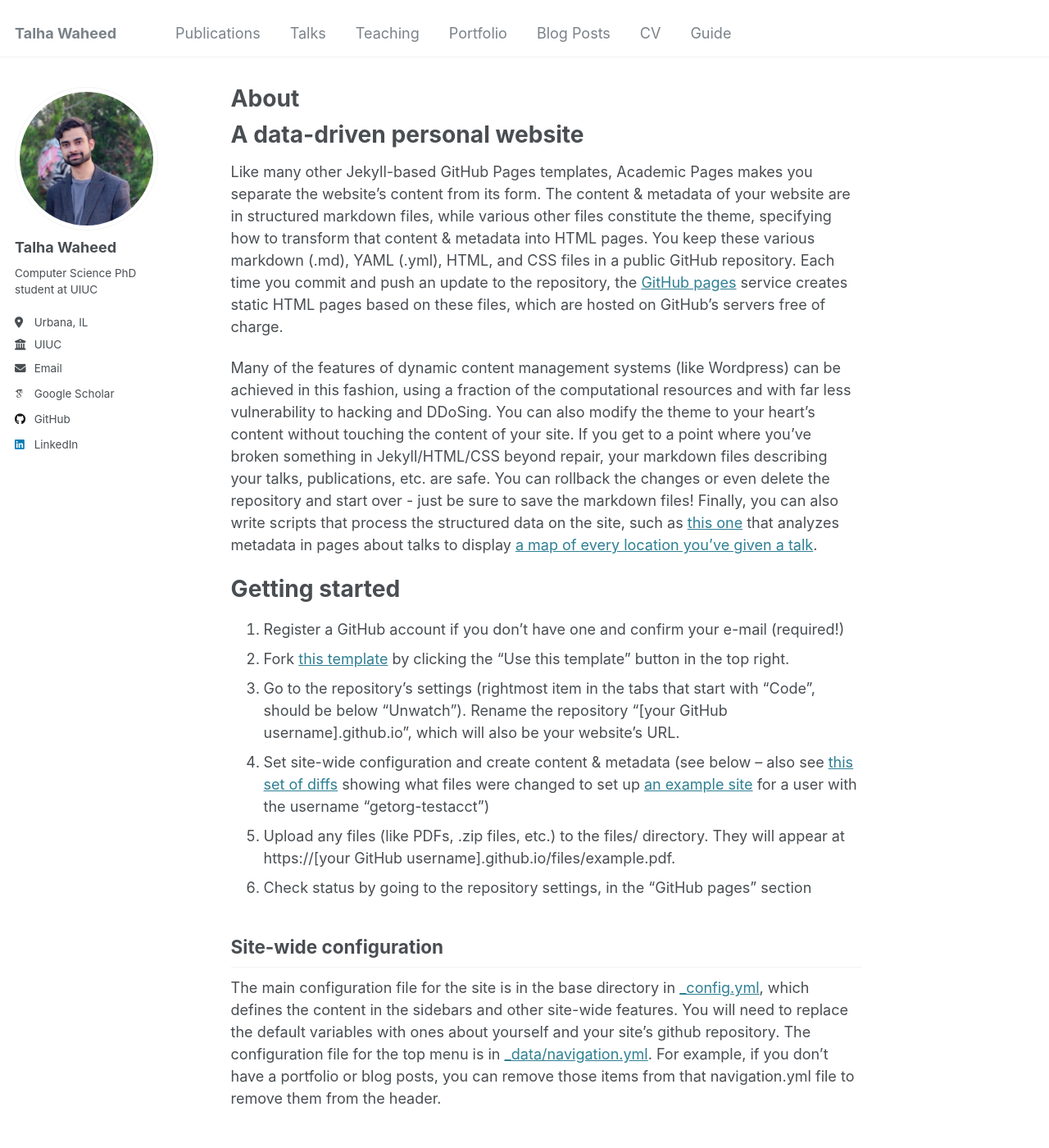
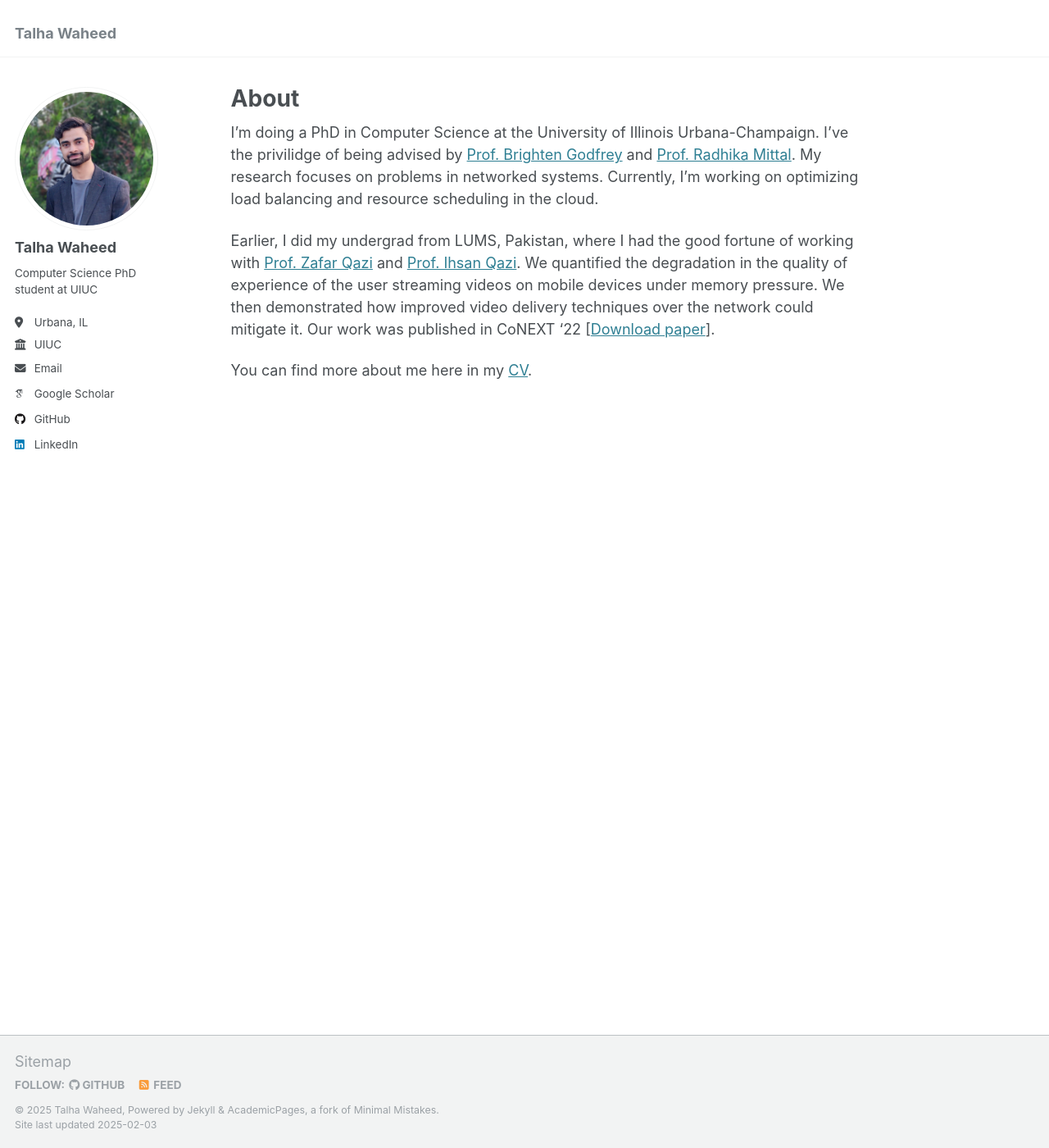
Before and after one commit to talha-waheed/talha-waheed.github.io, a Jekyll site: the page built from _pages/about.md, in a window 1280 px wide and 1400 px high. Shown: the whole window at 82% size. Built offline with Jekyll 4.4.1, drawn with Linux system fonts in a browser that asks for light colours; some web fonts are replaced; some of the changed text lies outside the part shown.

Commit message:
added minimum required stuff

```diff
--- a/_pages/about.md
+++ b/_pages/about.md
@@ -8,13 +8,15 @@ redirect_from:
 ---
 
 
-A data-driven personal website
-======
-Like many other Jekyll-based GitHub Pages templates, Academic Pages makes you separate the website's content from its form. The content & metadata of your website are in structured markdown files, while various other files constitute the theme, specifying how to transform that content & metadata into HTML pages. You keep these various markdown (.md), YAML (.yml), HTML, and CSS files in a public GitHub repository. Each time you commit and push an update to the repository, the [GitHub pages](https://pages.github.com/) service creates static HTML pages based on these files, which are hosted on GitHub's servers free of charge.
+<!-- A data-driven personal website -->
+<!-- ====== -->
+I'm doing a PhD in Computer Science at the University of Illinois Urbana-Champaign. I've the privilidge of being advised by [Prof. Brighten Godfrey](https://pbg.cs.illinois.edu) and [Prof. Radhika Mittal](https://radhikam.web.illinois.edu). My research focuses on problems in networked systems. Currently, I'm working on optimizing load balancing and resource scheduling in the cloud.
 
-Many of the features of dynamic content management systems (like Wordpress) can be achieved in this fashion, using a fraction of the computational resources and with far less vulnerability to hacking and DDoSing. You can also modify the theme to your heart's content without touching the content of your site. If you get to a point where you've broken something in Jekyll/HTML/CSS beyond repair, your markdown files describing your talks, publications, etc. are safe. You can rollback the changes or even delete the repository and start over - just be sure to save the markdown files! Finally, you can also write scripts that process the structured data on the site, such as [this one](https://github.com/academicpages/academicpages.github.io/blob/master/talkmap.ipynb) that analyzes metadata in pages about talks to display [a map of every location you've given a talk](https://academicpages.github.io/talkmap.html).
+Earlier, I did my undergrad from LUMS, Pakistan, where I had the good fortune of working with [Prof. Zafar Qazi](https://web.lums.edu.pk/~zafar/) and [Prof. Ihsan Qazi](https://www.ihsanqazi.com). We quantified the degradation in the quality of experience of the user streaming videos on mobile devices under memory pressure. We then demonstrated how improved video delivery techniques over the network could mitigate it. Our work was published in CoNEXT '22 [[Download paper](https://talha-waheed.github.io/files/coal-not-diamonds.pdf)].
 
-Getting started
+You can find more about me here in my [CV](https://talha-waheed.github.io/files/cv.pdf).
+
+<!-- Getting started
 ======
 1. Register a GitHub account if you don't have one and confirm your e-mail (required!)
 1. Fork [this template](https://github.com/academicpages/academicpages.github.io) by clicking the "Use this template" button in the top right.
@@ -45,4 +47,4 @@ Example: editing a markdown file for a talk
 
 For more info
 ------
-More info about configuring Academic Pages can be found in [the guide](https://academicpages.github.io/markdown/), the [growing wiki](https://github.com/academicpages/academicpages.github.io/wiki), and you can always [ask a question on GitHub](https://github.com/academicpages/academicpages.github.io/discussions). The [guides for the Minimal Mistakes theme](https://mmistakes.github.io/minimal-mistakes/docs/configuration/) (which this theme was forked from) might also be helpful.
+More info about configuring Academic Pages can be found in [the guide](https://academicpages.github.io/markdown/), the [growing wiki](https://github.com/academicpages/academicpages.github.io/wiki), and you can always [ask a question on GitHub](https://github.com/academicpages/academicpages.github.io/discussions). The [guides for the Minimal Mistakes theme](https://mmistakes.github.io/minimal-mistakes/docs/configuration/) (which this theme was forked from) might also be helpful. -->
```
Also changed, not shown: _data/navigation.yml (+14 -14 lines), 2 other files.
